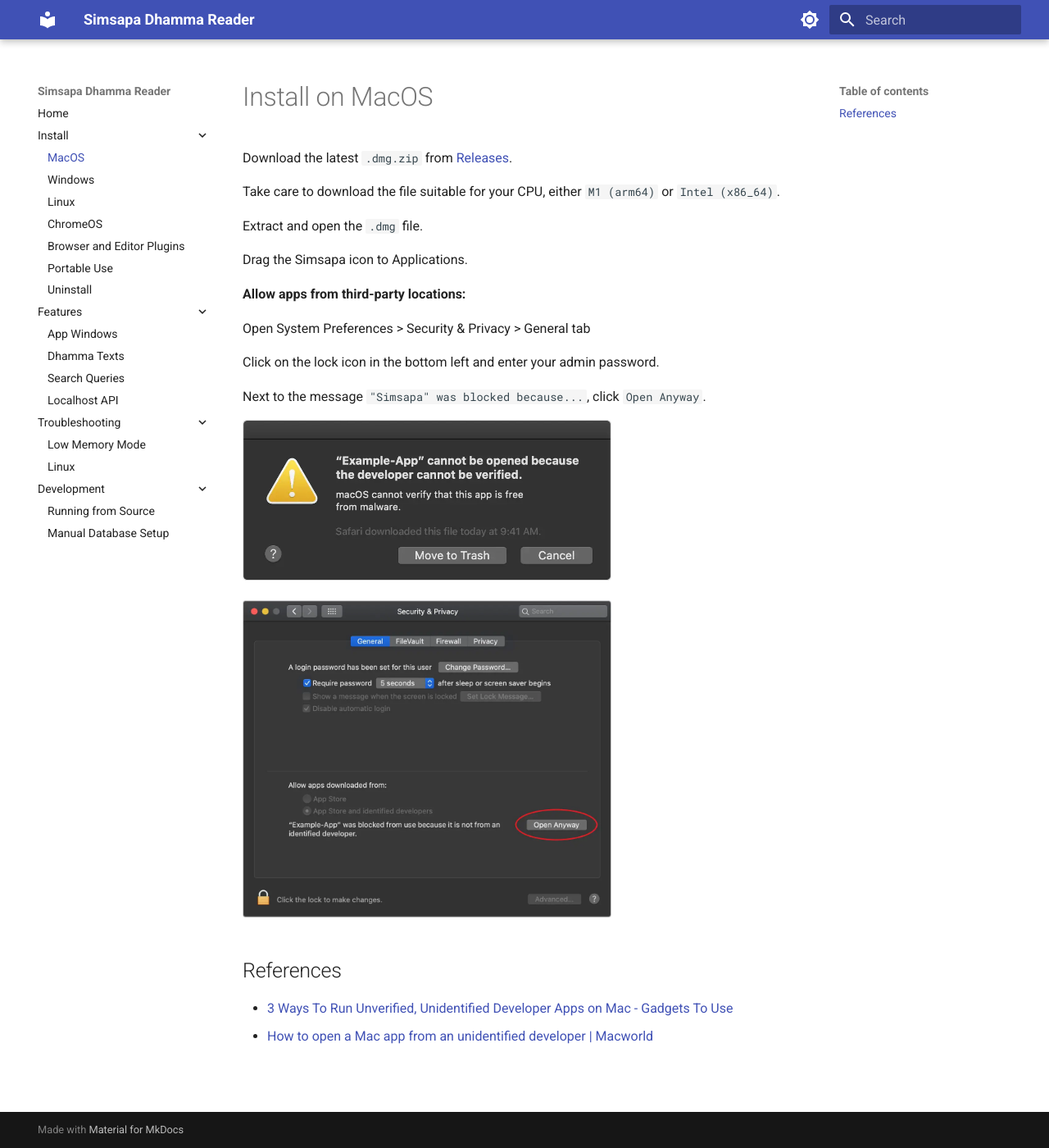
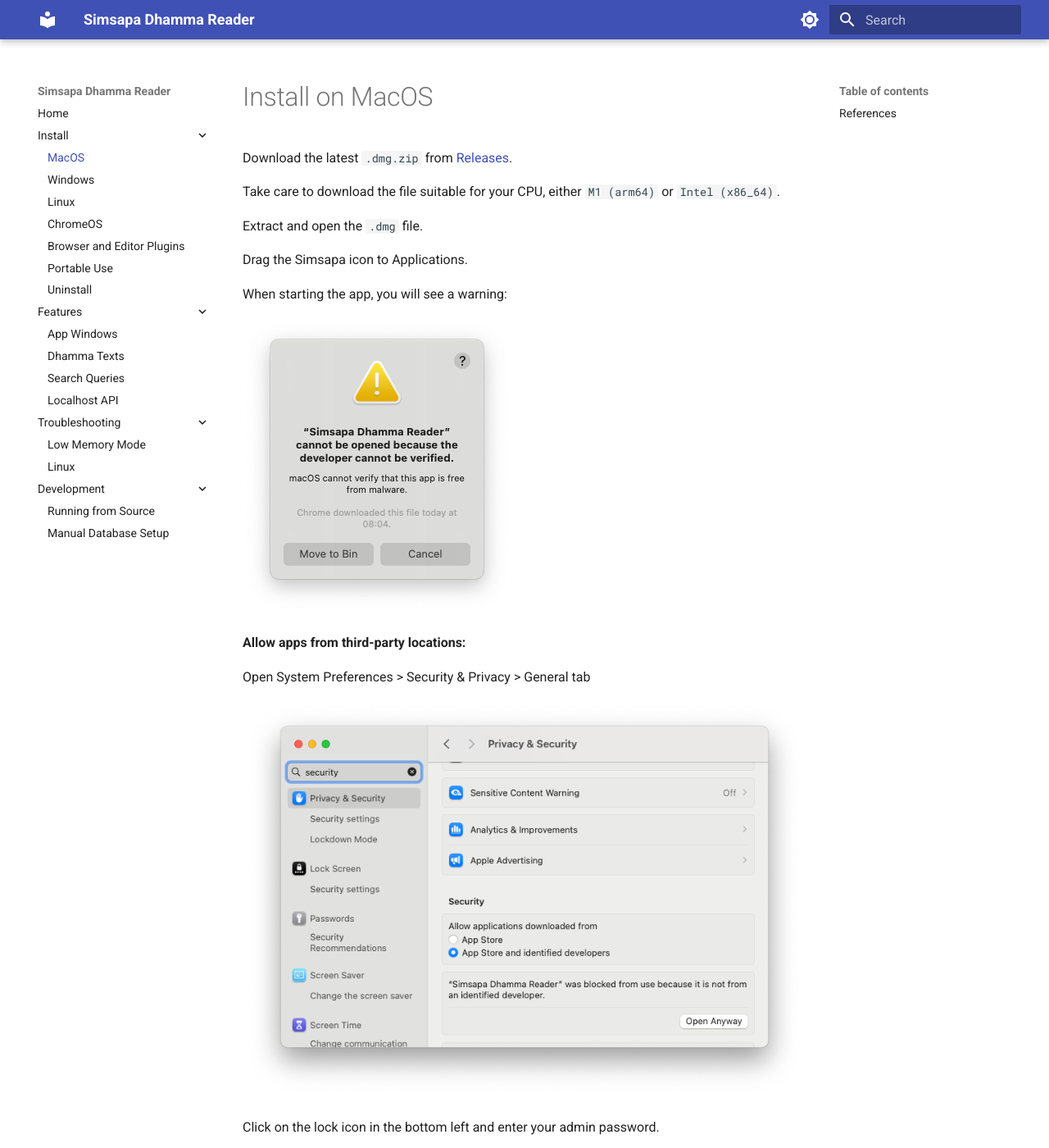
Before and after one commit to simsapa/simsapa.github.io, an MkDocs documentation site: the page built from docs/install/macos.md, in a window 1280 px wide and 1400 px high. Shown: the whole window at 82% size. Built offline with MkDocs 1.6.1 and Material for MkDocs 9.7.7, drawn with Linux system fonts in a browser that asks for light colours; some of the changed text lies outside the part shown.

Commit message:
macos warning screenshots

```diff
--- a/docs/install/macos.md
+++ b/docs/install/macos.md
@@ -8,17 +8,23 @@
 
 Drag the Simsapa icon to Applications.
 
+When starting the app, you will see a warning:
+
+<img alt="MacOS Cannot be Opened" src="/images/macos-simsapa-cannot-be-opened-screenshot.png">
+
 **Allow apps from third-party locations:**
 
 Open System Preferences > Security & Privacy > General tab
+
+<img alt="MacOS Security and Privacy" src="/images/macos-privacy-open-anyway-screenshot.png">
 
 Click on the lock icon in the bottom left and enter your admin password.
 
 Next to the message `"Simsapa" was blocked because...`, click `Open Anyway`.
 
-<img alt="MacOS Alert Unsigned" width="450" src="/images/macos-catalina-alert-unsigned.jpg">
+Starting the app with the icon will ask again:
 
-<img alt="MacOS Open Anyway" width="450" src="/images/Mac-OS-Open-Anyway.jpg">
+<img alt="MacOS Simsapa Cannot Verify" src="/images/macos-simsapa-cannot-verify-screenshot.png">
 
 ## References
 
```
Also changed, not shown: docs/development/manual-database-setup.md (+2 -2 lines), docs/images/Mac-OS-Open-Anyway.jpg (deleted), docs/images/macos-catalina-alert-unsigned.jpg (deleted), docs/images/macos-privacy-open-anyway-screenshot.png (added), docs/images/macos-simsapa-cannot-be-opened-screenshot.png (added), docs/images/macos-simsapa-cannot-verify-screenshot.png (added).
